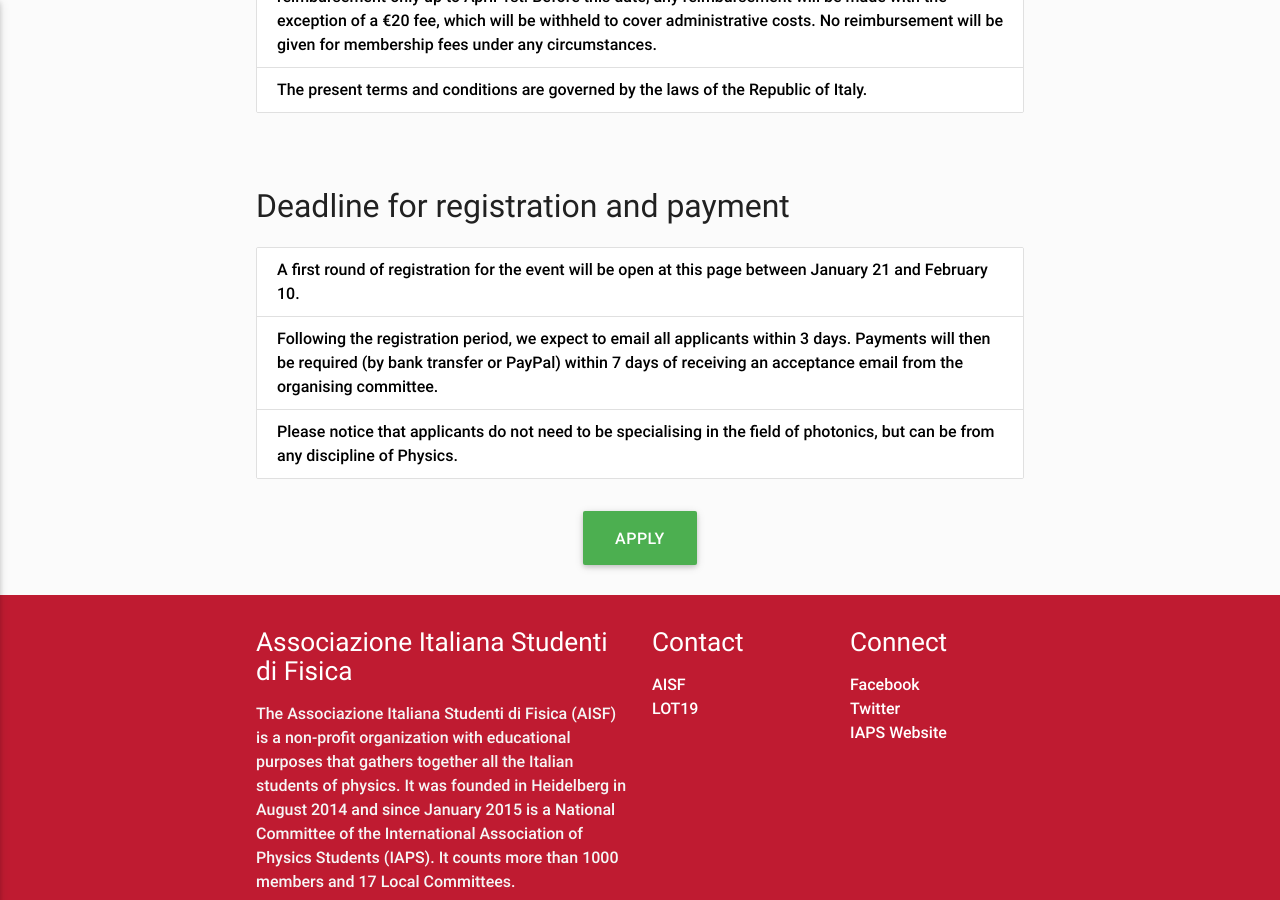
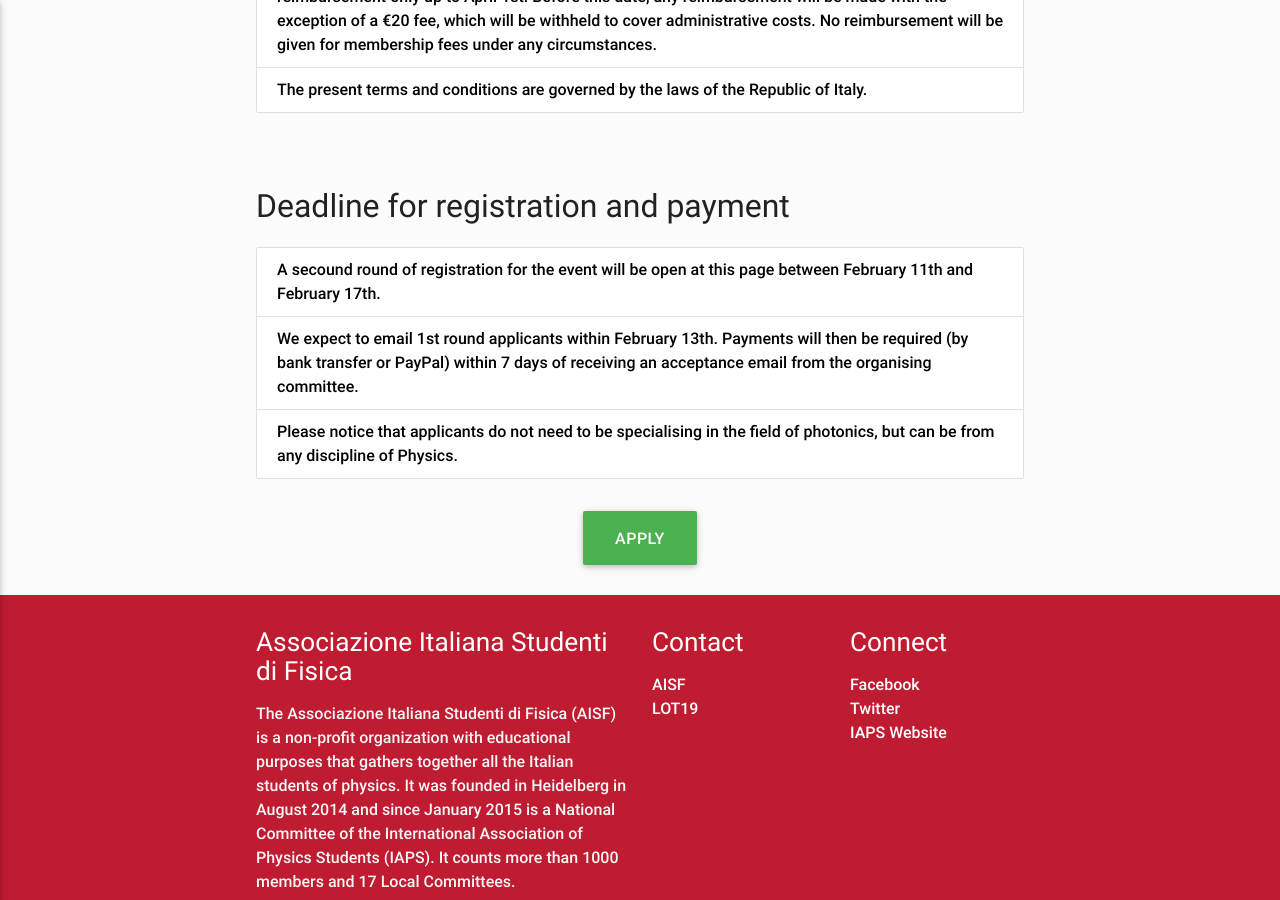
Before and after one commit to ai-sf/lot22, a Jekyll site: the page built from registration.html, in a window 1280 px wide and 900 px high, scrolled down 2149 px. Built offline with Jekyll 4.4.1, drawn with Linux system fonts in a browser that asks for light colours; nearby versions of some CDN libraries.

Commit message:
Update registration.yml

```diff
--- a/_data/registration.yml
+++ b/_data/registration.yml
@@ -44,9 +44,9 @@ terms:
 deadlines:
   info: ""
   specs:
-    - text: "A first round of registration for the event will be open at this page between January 21 and February  10."
+    - text: "A secound round of registration for the event will be open at this page between February 11th and February 17th."
       url: "#!"
-    - text: "Following the registration period, we expect to email all applicants within 3 days. Payments will then be required (by bank transfer or PayPal) within 7 days of receiving an acceptance email from the organising committee."
+    - text: "We expect to email 1st round applicants within February 13th. Payments will then be required (by bank transfer or PayPal) within 7 days of receiving an acceptance email from the organising committee."
       url: "#!"
     - text: "Please notice that applicants do not need to be specialising in the field of photonics, but can be from any discipline of Physics."
       url: "#!"
```
